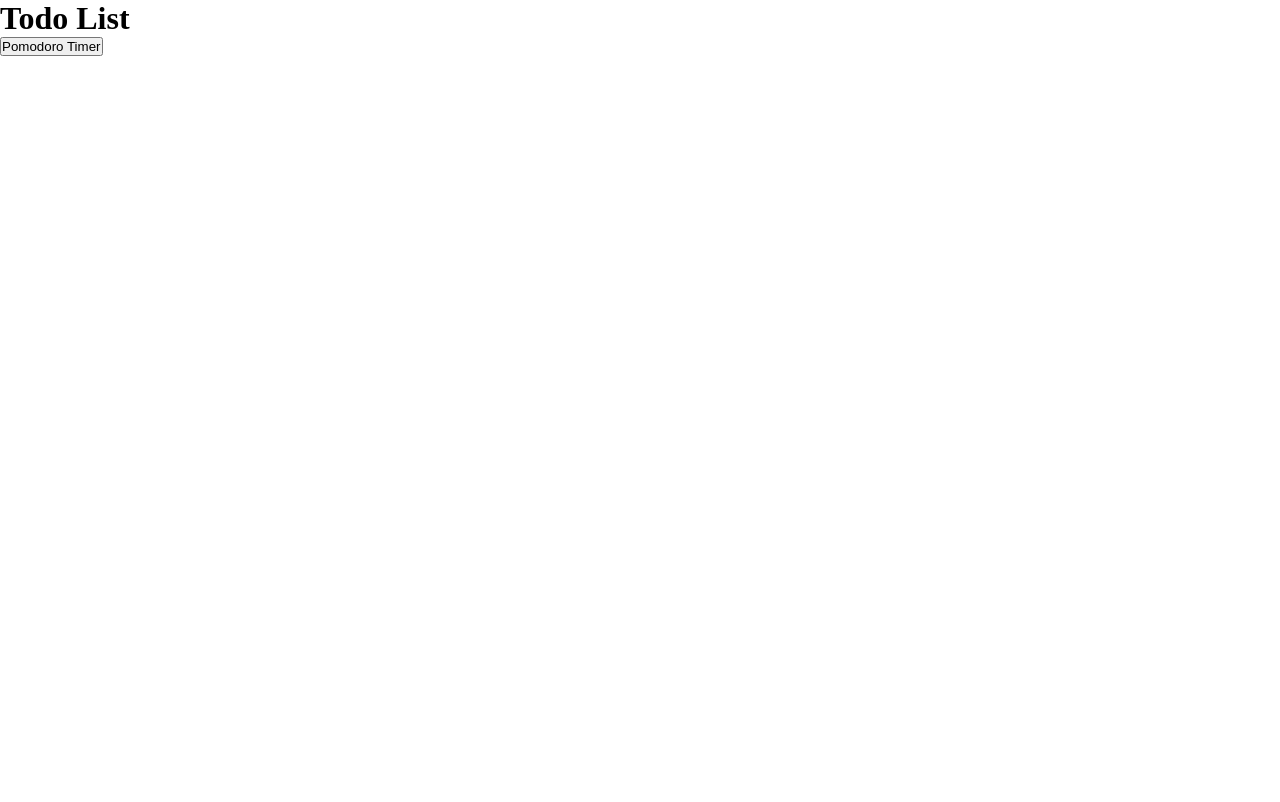
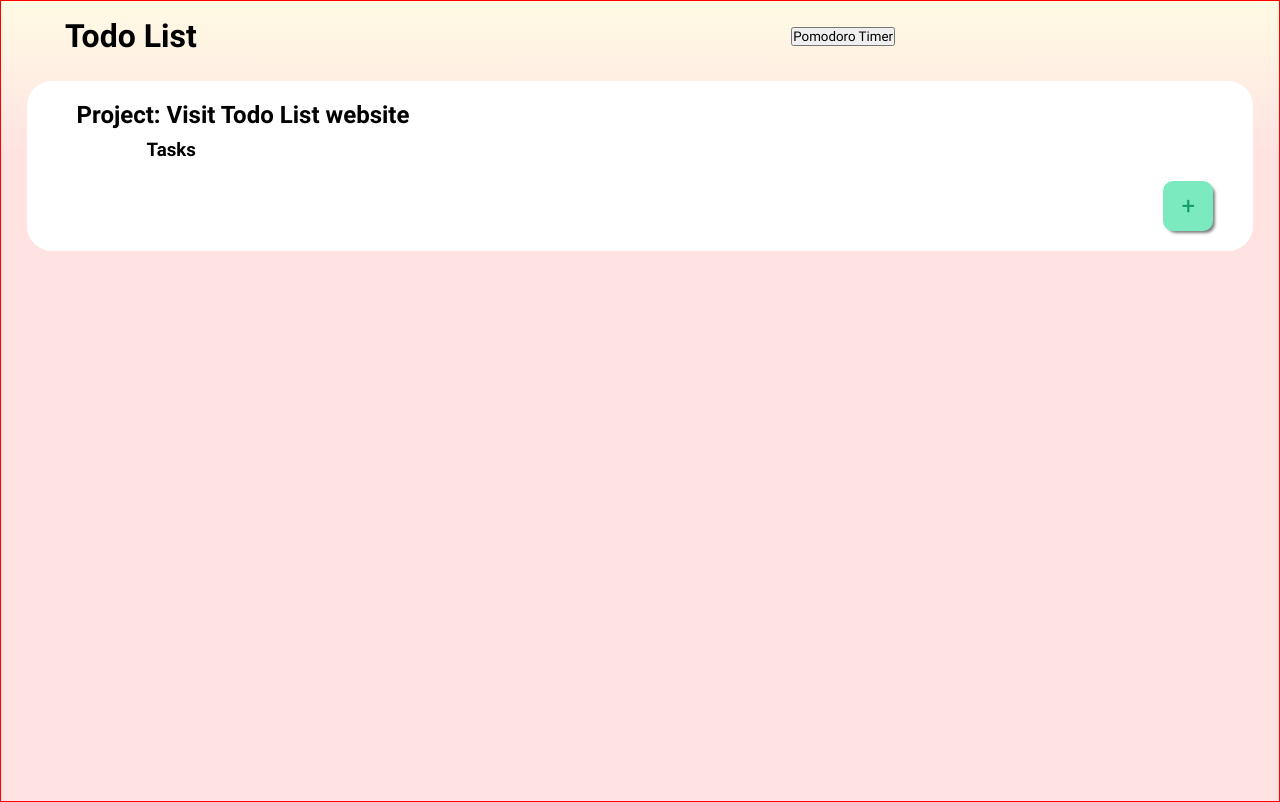
Before and after one commit to Shalakushka/todo-list-archive, a website built with webpack: page src/index.html in a window 1280 px wide. Built offline with nearby package versions, Linux system fonts and the light colour scheme.

Commit message:
Finished basic website layout with HTML & CSS

```diff
--- /dev/null
+++ b/src/fonts/fonts.css
@@ -0,0 +1,55 @@
+@font-face {
+    font-family: "Roboto";
+    src: url("Roboto-Regular.ttf") format("truetype");
+    font-weight: 400;
+    font-style: normal;
+}
+
+@font-face {
+    font-family: "Roboto";
+    src: url("Roboto-Italic.ttf") format("truetype");
+    font-weight: 400;
+    font-style: italic;
+}
+
+@font-face {
+    font-family: "Roboto";
+    src: url("Roboto-ThinItalic.ttf") format("truetype");
+    font-weight: 100;
+    font-style: italic;
+}
+
+@font-face {
+    font-family: "Roboto";
+    src: url("Roboto-BoldItalic.ttf") format("truetype");
+    font-weight: 700;
+    font-style: italic;
+}
+
+@font-face {
+    font-family: "Roboto";
+    src: url("Roboto-LightItalic.ttf") format("truetype");
+    font-weight: 300;
+    font-style: italic;
+}
+
+@font-face {
+    font-family: "Roboto";
+    src: url("Roboto-Thin.ttf") format("truetype");
+    font-weight: 100;
+    font-style: normal;
+}
+
+@font-face {
+    font-family: "Roboto";
+    src: url("Roboto-Bold.ttf") format("truetype");
+    font-weight: 700;
+    font-style: normal;
+}
+
+@font-face {
+    font-family: "Roboto";
+    src: url("Roboto-Light.ttf") format("truetype");
+    font-weight: 300;
+    font-style: normal;
+}
--- a/src/index.html
+++ b/src/index.html
@@ -12,7 +12,20 @@
             </nav>
         </header>
         <div class="content">
-
+            <div class="project">
+                <h2>Project: Visit Todo List website</h2>
+                <div class="tasks-container">
+                    <h3>Tasks</h3>
+                    <div>
+                        <!--Task Template
+                        <div class="task">
+                            <p>Checking this checkbox</p>
+                            <button class="checkbox unchecked"></button>
+                        </div>-->
+                    </div>
+                </div>
+            </div>
+            <button class="add-button">+</button>
         </div>
     </body>
 </html>
--- a/src/index.js
+++ b/src/index.js
@@ -1 +1,4 @@
 import './style.css'
+import './fonts/fonts.css'
+
+console.log("index.js working")
--- a/src/style.css
+++ b/src/style.css
@@ -1,4 +1,97 @@
 * {
     margin: 0;
     padding: 0;
+    font-family: 'Roboto', Arial, Helvetica, sans-serif;
 }
+
+body {
+    display: flex;
+    flex-direction: column;
+    border: 1px solid red;
+    background: linear-gradient(#FFFBE3 0%, #FFE3E3 19%);
+    height: 100vh;
+}
+
+header {
+    display: flex;
+    align-items: center;
+    justify-content: space-between;
+    padding-left: 5vw;
+    padding-right: 30vw;
+    padding-top: 2vh;
+}
+
+.content {
+    background-color: white;
+    border-radius: 25px;
+    margin: 2vw;
+    padding: 20px;
+    display: flex;
+    flex-direction: column;
+}
+
+h1 {
+    font-family: Roboto;
+}
+
+.project {
+    display: flex;
+    flex-direction: column;
+    gap: 10px;
+}
+
+.project > h2 {
+    margin-left: 30px;
+}
+
+.tasks-container {
+    padding-left: 100px;
+}
+
+.tasks-container > div {
+    display: flex;
+    flex-direction: column;
+    margin-top: 10px;
+    gap: 10px;
+}
+
+.task {
+    display: flex;
+    justify-content: space-between;
+    padding: 10px;
+    border-radius: 10px;
+    background-color:rgba(176, 176, 176, 0.441);
+}
+
+.checkbox {
+    border-radius: 100%;
+    width: 20px;
+    height: 20px;
+    border: 1px solid black;
+}
+
+.unchecked {
+    background-color: white;
+}
+
+.checked {
+    color: white;
+    font-weight: bold;
+    font-size: 16px;
+    background-color: rgb(14, 206, 62);
+    border: none;
+}
+
+.add-button {
+    width: 50px;
+    height: 50px;
+    border-radius: 10px;
+    border: none;
+    box-shadow: 3px 3px 3px -1px rgba(0,0,0,0.5);
+    background-color: rgb(123, 234, 191);
+    color: rgb(22, 154, 103);
+    font-size: 24px;
+    align-self: end;
+    margin-right: 20px;
+    margin-top: 10px
+}
--- a/webpack.config.js
+++ b/webpack.config.js
@@ -21,6 +21,10 @@ module.exports = {
             {
                 test: /\.css$/i,
                 use: ['style-loader', 'css-loader'],
+            },
+            {
+                test: /\.(woff|woff2|eot|ttf|otf)$/i,
+                type: 'asset/resource',
             }
         ]
     }
```
Also changed, not shown: src/fonts/Roboto-Bold.ttf (added), src/fonts/Roboto-BoldItalic.ttf (added), src/fonts/Roboto-Italic.ttf (added), src/fonts/Roboto-Light.ttf (added), src/fonts/Roboto-LightItalic.ttf (added), src/fonts/Roboto-Regular.ttf (added), src/fonts/Roboto-Thin.ttf (added), src/fonts/Roboto-ThinItalic.ttf (added), src/js/taskManager.js (added).
